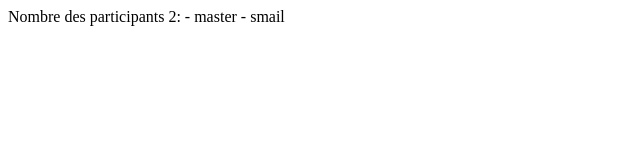
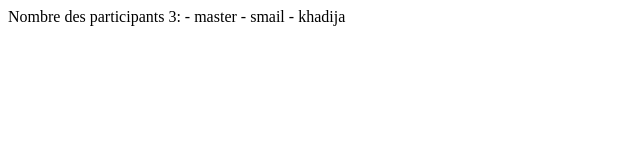
Before and after one commit to Formation-GIT-Jenkins/tp-remote-repo, a plain HTML site: page index.html in a window 1280 px wide. Shown: the full height of the page, 0-640 px from the left. Drawn offline with Linux system fonts and the light colour scheme.

Commit message:
add participant

```diff
--- a/index.html
+++ b/index.html
@@ -1,5 +1,6 @@
 <html>
-    Nombre des participants 2:
+    Nombre des participants 3:
         - master
         - smail
+        - khadija
 </html>
```
